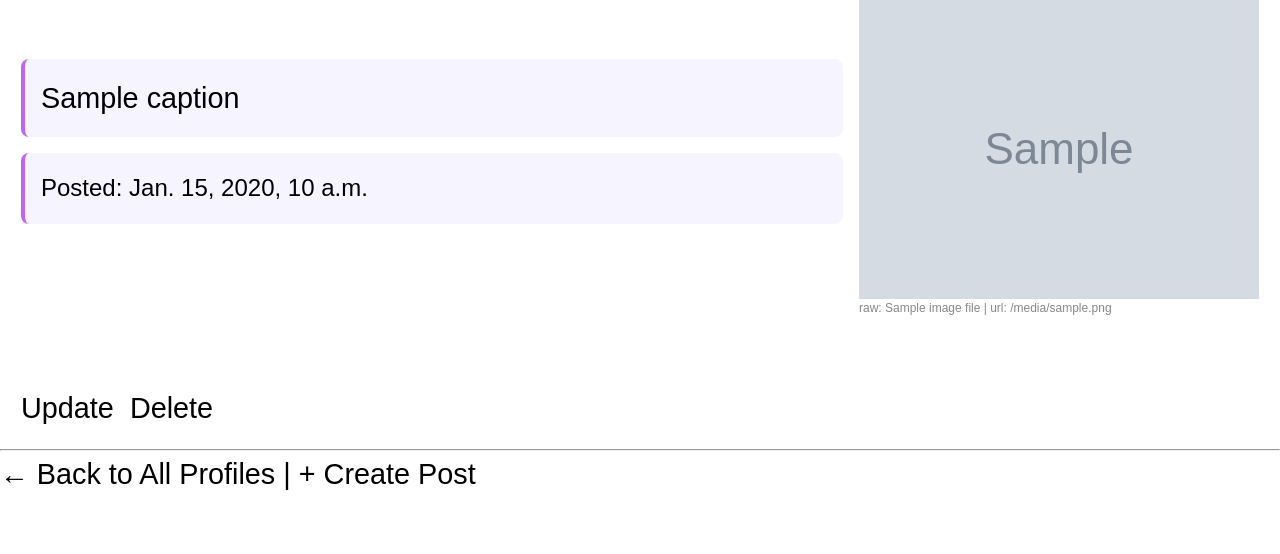
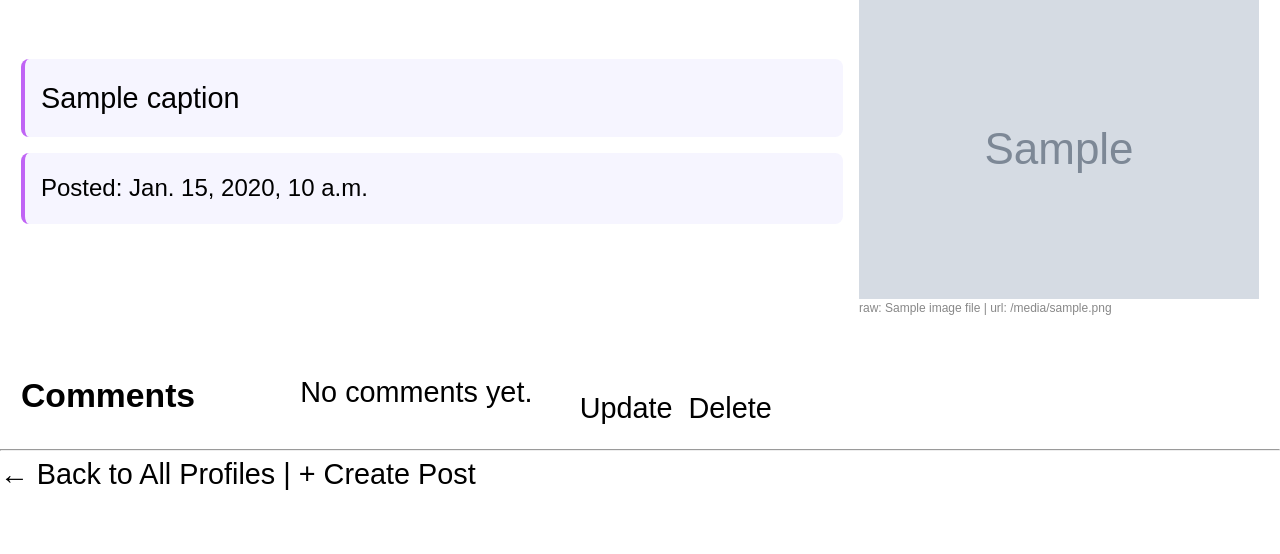
Before and after one commit to realJimJin/cs412, a Django app: template mini_insta/templates/mini_insta/show_post.html in a window 1280 px wide. Shown: the part 251-805 px from the top of the page. Run offline with Django 5.2, Linux system fonts and the light colour scheme; the template is opened without the code that fills it: most values are stand-ins (such as "Sample title", 1, 10 or a date in 2020); grey boxes marked "Sample" are stand-in pictures.

Commit message:
added comments

```diff
--- a/mini_insta/templates/mini_insta/show_post.html
+++ b/mini_insta/templates/mini_insta/show_post.html
@@ -28,6 +28,28 @@
         {% endfor %}
     </div>
 
+<h3>Comments</h3>
+
+{% with comments=post.get_all_comments %}
+  {% if comments %}
+    <ul>
+      {% for c in comments %}
+        <li>
+          <strong>
+            <a href="{% url 'mini_insta:show_profile' c.profile.pk %}">
+              {{ c.profile.display_name }}
+            </a>
+          </strong>
+          <small> · {{ c.timestamp }}</small>
+          <div>{{ c.text }}</div>
+        </li>
+      {% endfor %}
+    </ul>
+  {% else %}
+    <p>No comments yet.</p>
+  {% endif %}
+{% endwith %}
+
 <p style="margin-top:1rem;">
   <a href="{% url 'mini_insta:update_post' post.pk %}" class="button">Update</a>
   <a href="{% url 'mini_insta:delete_post' post.pk %}" class="button" style="margin-left:.5rem;">Delete</a>
```
